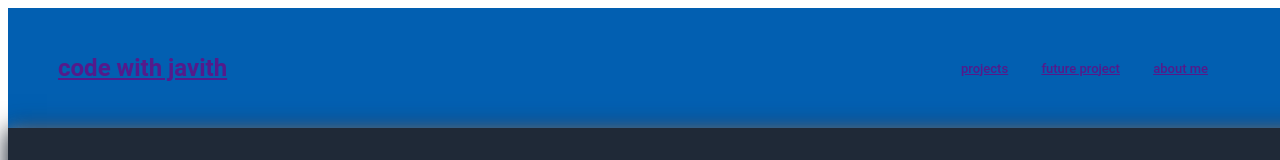
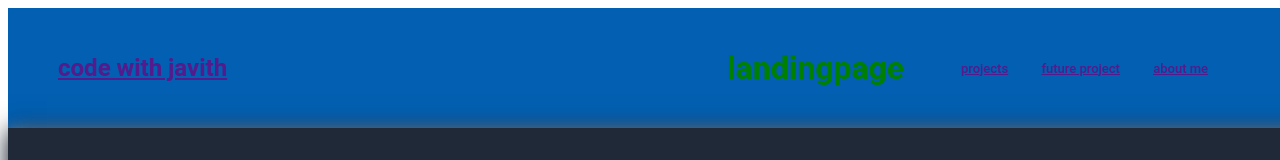
Before and after one commit to akramjavith/landingpage, a plain HTML site: page index.html in a window 1280 px wide. Shown: the top 160 px of the page. Drawn offline with Linux system fonts and the light colour scheme.

Commit message:
Update index.html

```diff
--- a/index.html
+++ b/index.html
@@ -11,6 +11,7 @@
 <body>
     <div class="header">
         <div class="headerlogo"><a href="" class="h1"><b>code with javith</b></a></div>
+        <h1 style="padding-left:500px;color: green;">landingpage</h1>
         <div class="links">
             <span class="hlink"><a href="" class="h1">projects</a></span>
             <span class="hlink"><a href="" class="h1">future project</a></span>
```
